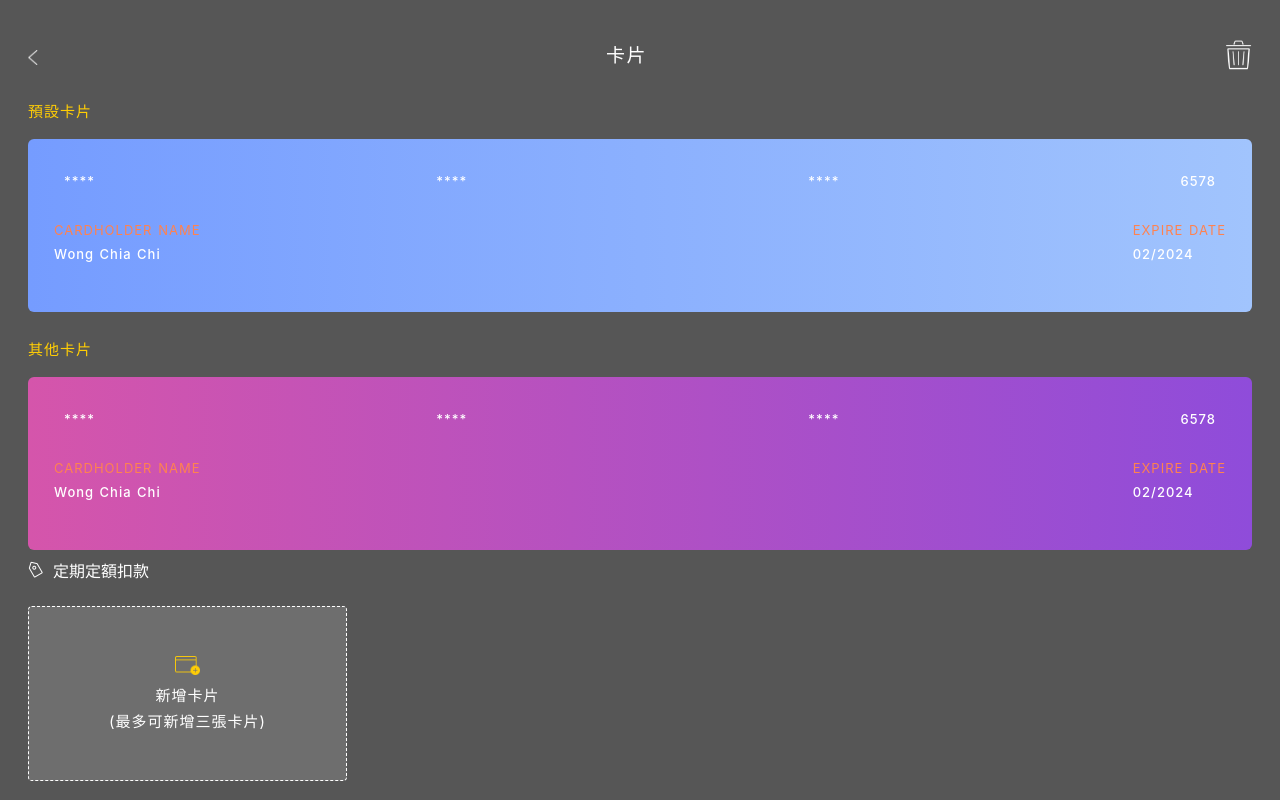
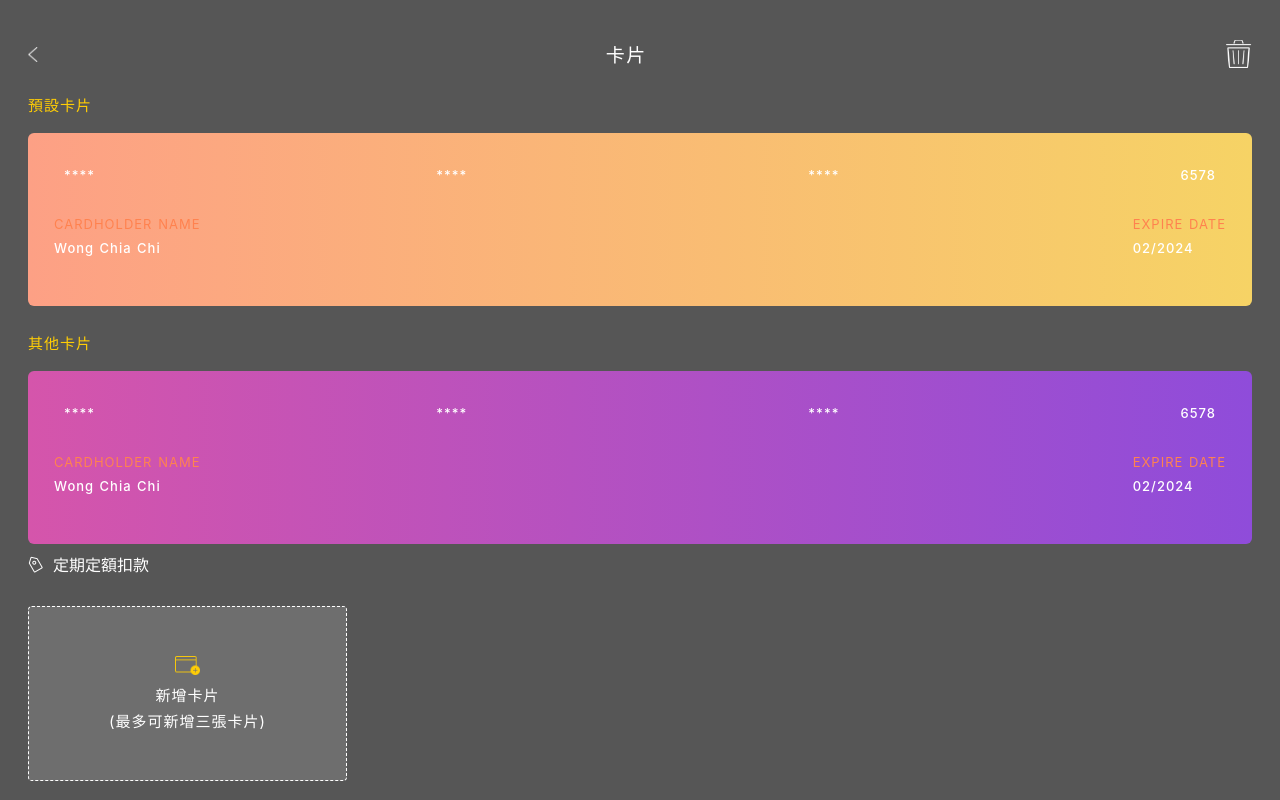
Before and after one commit to ian840402/gym-app, a Nuxt app: page /credit-card in a window 1280 px wide. Built offline with nearby package versions, Linux system fonts and the light colour scheme.

Commit message:
完成信用卡功能

```diff
--- a/assets/scss/components/pageTitle.scss
+++ b/assets/scss/components/pageTitle.scss
@@ -36,7 +36,18 @@
         }
     }
     &__delete {
-        max-width: 27px;
-        cursor: pointer;
+        width: 28px;
+        height: 28px;
+        input[type="checkbox"] {
+            display: none;
+        }
+        input[type="checkbox"] + label {
+            display: block;
+            width: 100%;
+            height: 100%;
+            cursor: pointer;
+            background: url('../images/delete-icon.png') left center no-repeat;
+            background-size: 100%;
+        }
     }
 }
--- a/assets/scss/container/credit-card/cardList.scss
+++ b/assets/scss/container/credit-card/cardList.scss
@@ -1,3 +1,21 @@
+@keyframes delete{
+    0%{
+        transform: rotate(0deg);
+    }
+    25%{
+        transform: rotate(1deg);
+    }
+    50%{
+        transform: rotate(0deg);
+    }
+    75%{
+        transform: rotate(-1deg);
+    }
+    100%{
+        transform: rotate(0deg);
+    }
+}
+
 .card-block-wrapper {
     margin: 0px 12px;
     .card-block {
@@ -11,16 +29,16 @@
             margin-bottom: 20px;
         }
         .card {
-            a {
-                display: block;
-                width: 100%;
-                height: 100%;
-            }
+            position: relative;
             .card-wrapper {
                 border-radius: 6px;
-                padding: 34px 26px 50px 26px;
-                box-sizing: border-box;
-                position: relative;
+                a {
+                    display: block;
+                    width: 100%;
+                    height: 100%;
+                    padding: 34px 26px 50px 26px;
+                    box-sizing: border-box;
+                }
                 .card__item {
                     &__title {
                         font-size: 13px;
@@ -46,16 +64,6 @@
                         padding: unset;
                     }
                 }
-                .card__delete {
-                    display: none;
-                    max-width: 27px;
-                    position: absolute;
-                    top: -13px;
-                    right: -13px;
-                    &.show {
-                        display: block;
-                    }
-                }
                 &:nth-child(1) {
                     background: -webkit-linear-gradient(to left,#8f4cda,#d555ab);
                     background: -o-linear-gradient(to left,#8f4cda,#d555ab);
@@ -63,16 +71,21 @@
                     background: linear-gradient(to left,#8f4cda,#d555ab);
                 }
                 &:nth-child(2) {
+                    background: -webkit-linear-gradient(to left,#a1c4fd,#759cff);
+                    background: -o-linear-gradient(to left,#a1c4fd,#759cff);
+                    background: -moz-linear-gradient(to left,#a1c4fd,#759cff);
+                    background: linear-gradient(to left,#a1c4fd,#759cff);
+                }
+                &.default-card {
                     background: -webkit-linear-gradient(to left,#f6d365,#fda085);
                     background: -o-linear-gradient(to left,#f6d365,#fda085);
                     background: -moz-linear-gradient(to left,#f6d365,#fda085);
                     background: linear-gradient(to left,#f6d365,#fda085);
                 }
-                &.default-card {
-                    background: -webkit-linear-gradient(to left,#a1c4fd,#759cff);
-                    background: -o-linear-gradient(to left,#a1c4fd,#759cff);
-                    background: -moz-linear-gradient(to left,#a1c4fd,#759cff);
-                    background: linear-gradient(to left,#a1c4fd,#759cff);
+                &.delete {
+                    animation-name: delete;
+                    animation-duration:.3s;
+                    animation-iteration-count:infinite;
                 }
             }
             .card-subscription {
@@ -84,6 +97,13 @@
             &.card-list__item {
                 margin-bottom: 24px;
             }
+            .card__delete {
+                max-width: 27px;
+                position: absolute;
+                top: -13px;
+                right: -13px;
+                cursor: pointer;
+            }
         }
     }
     .card-add {
@@ -93,6 +113,7 @@
         border-radius: 4px;
         border: 0.5px dashed #ffffff;
         background-color: #6e6e6e;
+        margin-top: 30px;
         a {
             display: flex;
             flex-direction: column;
--- a/pages/credit-card/add.vue
+++ b/pages/credit-card/add.vue
@@ -52,7 +52,7 @@ import { formVerification } from '~/assets/js/form-verification.js'
 export default {
     data(){
         return{
-            prePage: "/",
+            prePage: "/credit-card",
             isFill: false,
             errorStatus: false,
             cardNumber_1: "",
--- a/pages/credit-card/card.vue
+++ b/pages/credit-card/card.vue
@@ -40,7 +40,7 @@
 export default {
     data(){
         return{
-            prePage: "/",
+            prePage: "/credit-card",
             cardNumber: "6578",
             cardDate: "02/24",
             cardName: "Wong Chia Chi",
--- a/pages/credit-card/index.vue
+++ b/pages/credit-card/index.vue
@@ -5,14 +5,16 @@
                 a(:href="prePage")
             .header__title 卡片
             .header__delete
-                img(src="~/assets/images/delete-icon.png")
+                input(type="checkbox" name="card-delete" v-model="isDelete")#card-delete.header__delete__input
+                label(for="card-delete").header__delete__label
         .main
             .card-block-wrapper
-                .card-block
+                transition-group(name="fade")
+                    .card-block(v-if="hasDefault" key="cardDefualt")
                         .card-block-title 預設卡片
                         .card
+                            .card-wrapper.default-card(:class="{delete: isDelete}")
                                 a(:href="cardDefault.link")
-                            .card-wrapper.default-card
                                     .card__item
                                         .card__item__value
                                             .value ****
@@ -26,15 +28,15 @@
                                         .card__item
                                             .card__item__title EXPIRE DATE
                                             .card__item__value {{cardDefault.date}}
-                                .card__delete
+                                .card__delete(v-if="isDelete" @click="defaultDelete")
                                     img(src="~assets/images/cross-icon.png")
                             .card-subscription(v-if="cardDefault.subscription") 定期定額扣款
-                .card-block
+                    .card-block(v-if="hasCard" key="cardOthet")
                         .card-block-title 其他卡片
                         ul.card-list
-                        li.card.card-list__item(v-for="item in card")
+                            li.card.card-list__item(v-for="(item,index) in card" key="card")
+                                .card-wrapper(:class="{delete: isDelete}")
                                     a(:href="item.link")
-                                .card-wrapper
                                         .card__item
                                             .card__item__value
                                                 .value ****
@@ -48,7 +50,7 @@
                                             .card__item
                                                 .card__item__title EXPIRE DATE
                                                 .card__item__value {{item.date}}
-                                    .card__delete
+                                    .card__delete(v-if="isDelete" @click="cardDelete(index)")
                                             img(src="~assets/images/cross-icon.png")
                                 .card-subscription(v-if="item.subscription") 定期定額扣款
                 .card-add(v-if="cardAmount < 3")
@@ -65,6 +67,9 @@ export default {
         return{
             prePage: "/",
             addCard: "/credit-card/add",
+            hasDefault: true,
+            hasCard: true,
+            isDelete: false,
             cardAmount: 2,
             cardDefault: {
                 number: "6578",
@@ -83,6 +88,33 @@ export default {
                 },
             ]
         }
+    },
+    methods:{
+        cardDelete(index){
+            this.card.splice(index, 1);
+            if (this.card.length === 0) {
+                this.hasCard = false;
+            }
+        },
+        defaultDelete() {
+            this.hasDefault = false;
+        }
     }
 }
 </script>
+
+<style>
+.fade-enter-active, .fade-leave-active {
+  transition: opacity .5s;
+}
+.fade-enter, .fade-leave-to{
+  opacity: 0;
+}
+
+.fade2-enter-active, .fade2-leave-active {
+  transition: opacity .5s;
+}
+.fade2-enter, .fade2-leave-to{
+  opacity: 0;
+}
+</style>
```
Lines whose indentation alone changed are shown as unchanged.
